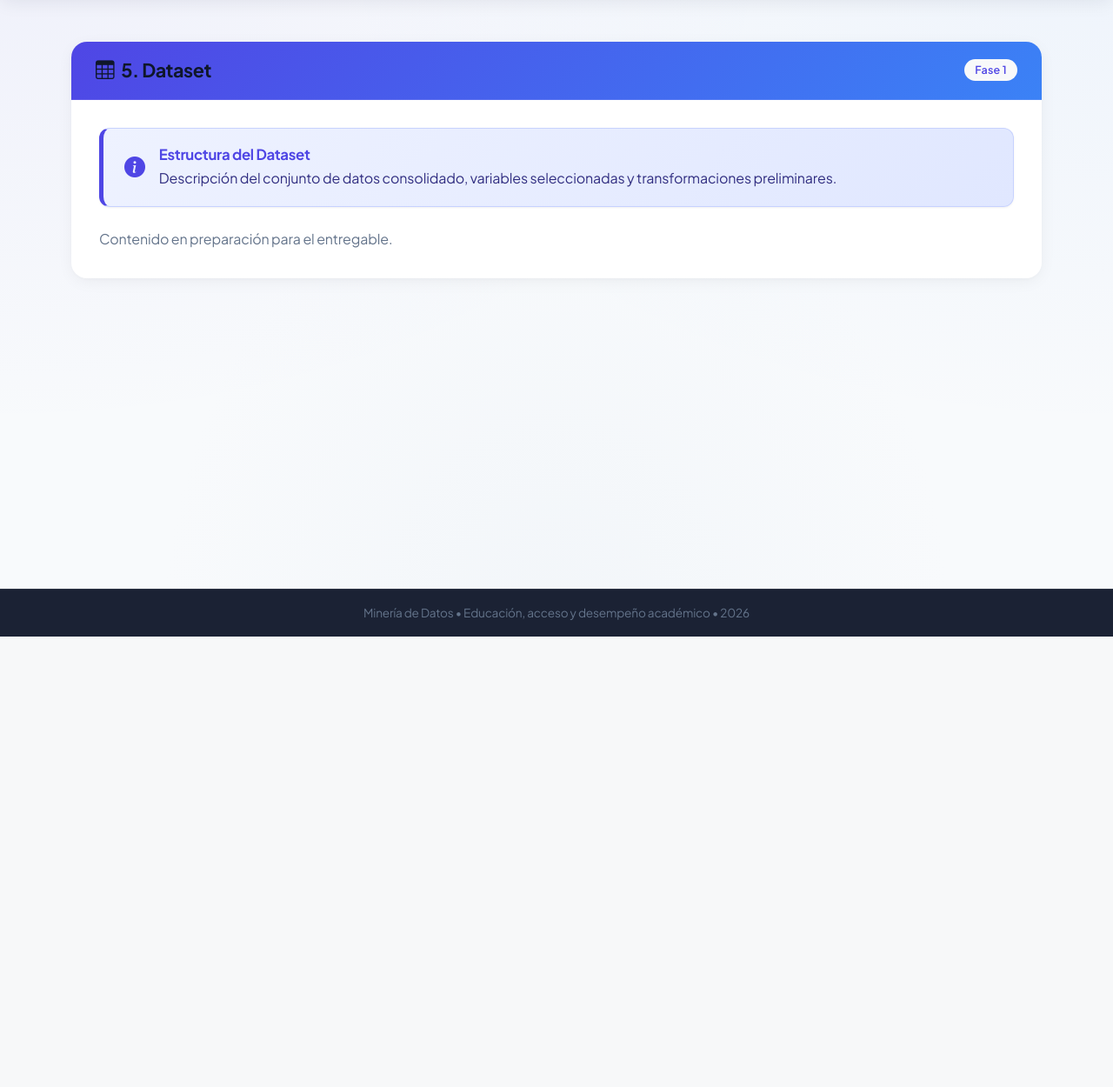
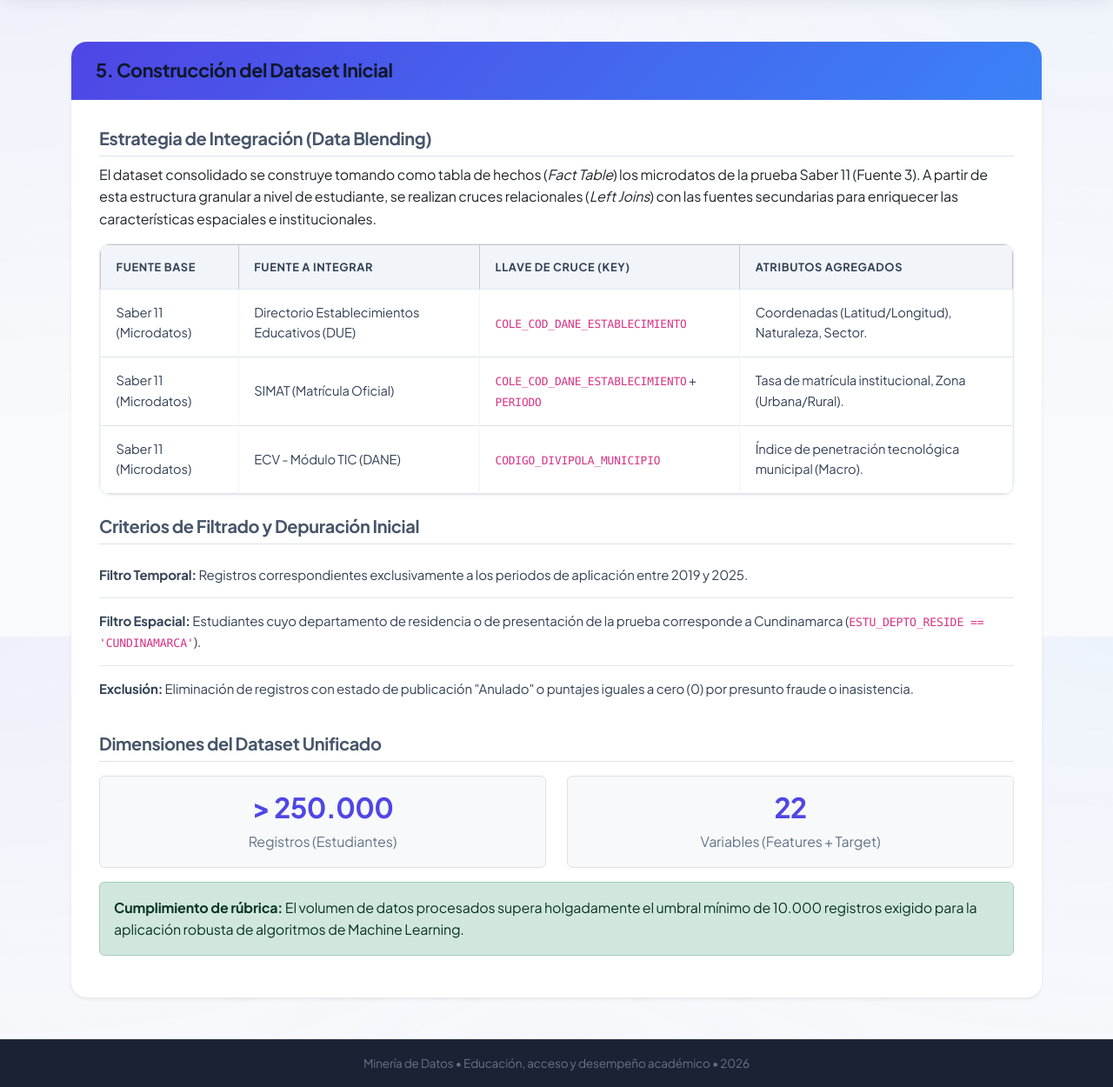
Before and after one commit to Rockbayo/MD_Proyecto_Educacion, a Flask app: page /etapa1/dataset in a window 1280 px wide. Shown: the part 68-1318 px from the top of the page at 87% size. Before the commit the page ends 800 px from the top, so only its background shows below. Run offline with Flask 3, Linux system fonts and the light colour scheme.

Commit message:
dataset v2

```diff
--- a/templates/etapa1/dataset.html
+++ b/templates/etapa1/dataset.html
@@ -1,25 +1,76 @@
 {% extends "base.html" %}
 
 {% block content %}
-<div class="card border-0 animate-slide-up">
-    <div class="card-header">
-        <div class="d-flex align-items-center justify-content-between">
-            <h3 class="mb-0 d-flex align-items-center gap-2">
-                <i class="bi bi-table"></i>
-                5. Dataset
-            </h3>
-            <span class="badge bg-light text-primary fw-semibold">Fase 1</span>
+<div class="card shadow-sm border-0">
+    <div class="card-header bg-primary text-white">
+        <h3 class="mb-0">5. Construcción del Dataset Inicial</h3>
+    </div>
+    <div class="card-body p-4">
+
+        <h5 class="fw-bold text-secondary border-bottom pb-2">Estrategia de Integración (Data Blending)</h5>
+        <p class="text-justify">
+            El dataset consolidado se construye tomando como tabla de hechos (<em>Fact Table</em>) los microdatos de la prueba Saber 11 (Fuente 3). A partir de esta estructura granular a nivel de estudiante, se realizan cruces relacionales (<em>Left Joins</em>) con las fuentes secundarias para enriquecer las características espaciales e institucionales.
+        </p>
+
+        <div class="table-responsive mb-4">
+            <table class="table table-bordered table-hover">
+                <thead class="table-light">
+                    <tr>
+                        <th>Fuente Base</th>
+                        <th>Fuente a Integrar</th>
+                        <th>Llave de Cruce (Key)</th>
+                        <th>Atributos Agregados</th>
+                    </tr>
+                </thead>
+                <tbody>
+                    <tr>
+                        <td>Saber 11 (Microdatos)</td>
+                        <td>Directorio Establecimientos Educativos (DUE)</td>
+                        <td><code>COLE_COD_DANE_ESTABLECIMIENTO</code></td>
+                        <td>Coordenadas (Latitud/Longitud), Naturaleza, Sector.</td>
+                    </tr>
+                    <tr>
+                        <td>Saber 11 (Microdatos)</td>
+                        <td>SIMAT (Matrícula Oficial)</td>
+                        <td><code>COLE_COD_DANE_ESTABLECIMIENTO</code> + <code>PERIODO</code></td>
+                        <td>Tasa de matrícula institucional, Zona (Urbana/Rural).</td>
+                    </tr>
+                    <tr>
+                        <td>Saber 11 (Microdatos)</td>
+                        <td>ECV - Módulo TIC (DANE)</td>
+                        <td><code>CODIGO_DIVIPOLA_MUNICIPIO</code></td>
+                        <td>Índice de penetración tecnológica municipal (Macro).</td>
+                    </tr>
+                </tbody>
+            </table>
         </div>
-    </div>
-    <div class="card-body p-4 p-md-5">
-        <div class="alert alert-info d-flex align-items-start gap-3 mb-4">
-            <i class="bi bi-info-circle-fill fs-4 text-primary mt-1"></i>
-            <div>
-                <h5 class="fw-bold alert-heading mb-1">Estructura del Dataset</h5>
-                <p class="mb-0">Descripción del conjunto de datos consolidado, variables seleccionadas y transformaciones preliminares.</p>
+
+        <h5 class="fw-bold text-secondary border-bottom pb-2 mt-4">Criterios de Filtrado y Depuración Inicial</h5>
+        <ul class="list-group list-group-flush mb-4">
+            <li class="list-group-item"><strong>Filtro Temporal:</strong> Registros correspondientes exclusivamente a los periodos de aplicación entre 2019 y 2025.</li>
+            <li class="list-group-item"><strong>Filtro Espacial:</strong> Estudiantes cuyo departamento de residencia o de presentación de la prueba corresponde a Cundinamarca (<code>ESTU_DEPTO_RESIDE == 'CUNDINAMARCA'</code>).</li>
+            <li class="list-group-item"><strong>Exclusión:</strong> Eliminación de registros con estado de publicación "Anulado" o puntajes iguales a cero (0) por presunto fraude o inasistencia.</li>
+        </ul>
+
+        <h5 class="fw-bold text-secondary border-bottom pb-2 mt-4">Dimensiones del Dataset Unificado</h5>
+        <div class="row text-center mt-3 mb-2">
+            <div class="col-md-6">
+                <div class="p-3 bg-light border rounded">
+                    <h2 class="text-primary fw-bold">> 250.000</h2>
+                    <p class="mb-0 text-muted">Registros (Estudiantes)</p>
+                </div>
+            </div>
+            <div class="col-md-6">
+                <div class="p-3 bg-light border rounded">
+                    <h2 class="text-primary fw-bold">22</h2>
+                    <p class="mb-0 text-muted">Variables (Features + Target)</p>
+                </div>
             </div>
         </div>
-        <p class="text-muted mb-0">Contenido en preparación para el entregable.</p>
+        <div class="alert alert-success mt-3" role="alert">
+            <strong>Cumplimiento de rúbrica:</strong> El volumen de datos procesados supera holgadamente el umbral mínimo de 10.000 registros exigido para la aplicación robusta de algoritmos de Machine Learning.
+        </div>
+
     </div>
 </div>
 {% endblock %}
```
